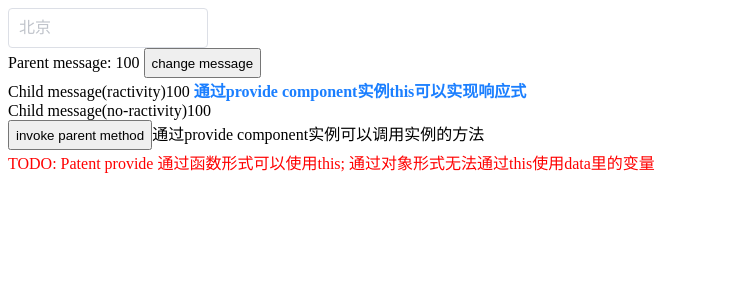
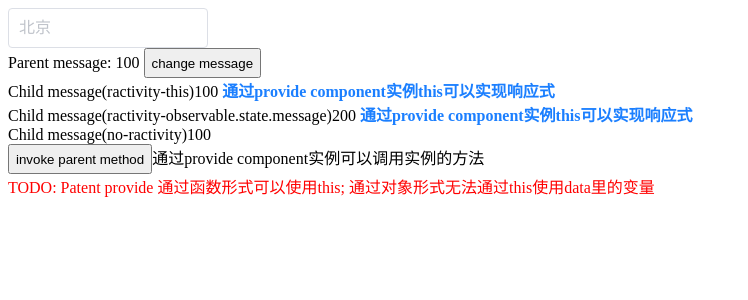
Before and after one commit to pythonfirst/vue-component, a Vue app: page / in a window 1280 px wide. Shown: the top 300 px of the page, without its empty margins (0-748 px from the left). Built offline with nearby package versions, Linux system fonts and the light colour scheme; a web font is replaced by a local one.

Commit message:
update vue.observable for provide components

```diff
--- a/src/components/provide/Child.vue
+++ b/src/components/provide/Child.vue
@@ -1,7 +1,11 @@
 <template>
   <div>
     <div>
-      Child message(ractivity){{ this.app.message }}
+      Child message(ractivity-this){{ this.app.message }}
+      <span class="important">通过provide component实例this可以实现响应式</span>
+    </div>
+    <div>
+      Child message(ractivity-observable.state.message){{ this.state.message }}
       <span class="important">通过provide component实例this可以实现响应式</span>
     </div>
     <div>Child message(no-ractivity){{ this.message }}</div>
@@ -14,7 +18,7 @@
 import Button from "../Button";
 export default {
   name: "Child",
-  inject: ["message", "app"],
+  inject: ["message", "app", "state"],
   components: {
     Button
   },
@@ -26,6 +30,7 @@ export default {
   },
   methods: {
     invokeParentMethod() {
+      // this.app.message = 'hello'
       this.app.changeMessage();
     }
   }
--- a/src/components/provide/Parent.vue
+++ b/src/components/provide/Parent.vue
@@ -14,25 +14,33 @@
 </template>
 
 <script>
+import Vue from "vue";
 import Child from "./Child";
 import Button from "../Button";
 export default {
   name: "Parent",
   components: { Child, Button },
   provide() {
+    // 注意state为reactivity，只传message不管用
+    this.state = Vue.observable({
+      message: 200
+    });
     return {
       message: this.message,
-      app: this
+      app: this,
+      state: this.state
     };
   },
   data() {
     return {
-      message: "100"
+      message: "100",
+      state: null
     };
   },
   methods: {
     changeMessage() {
       this.message = Math.floor(Math.random() * 100);
+      this.state.message = Math.floor(Math.random() * 100);
     }
   }
 };
```
